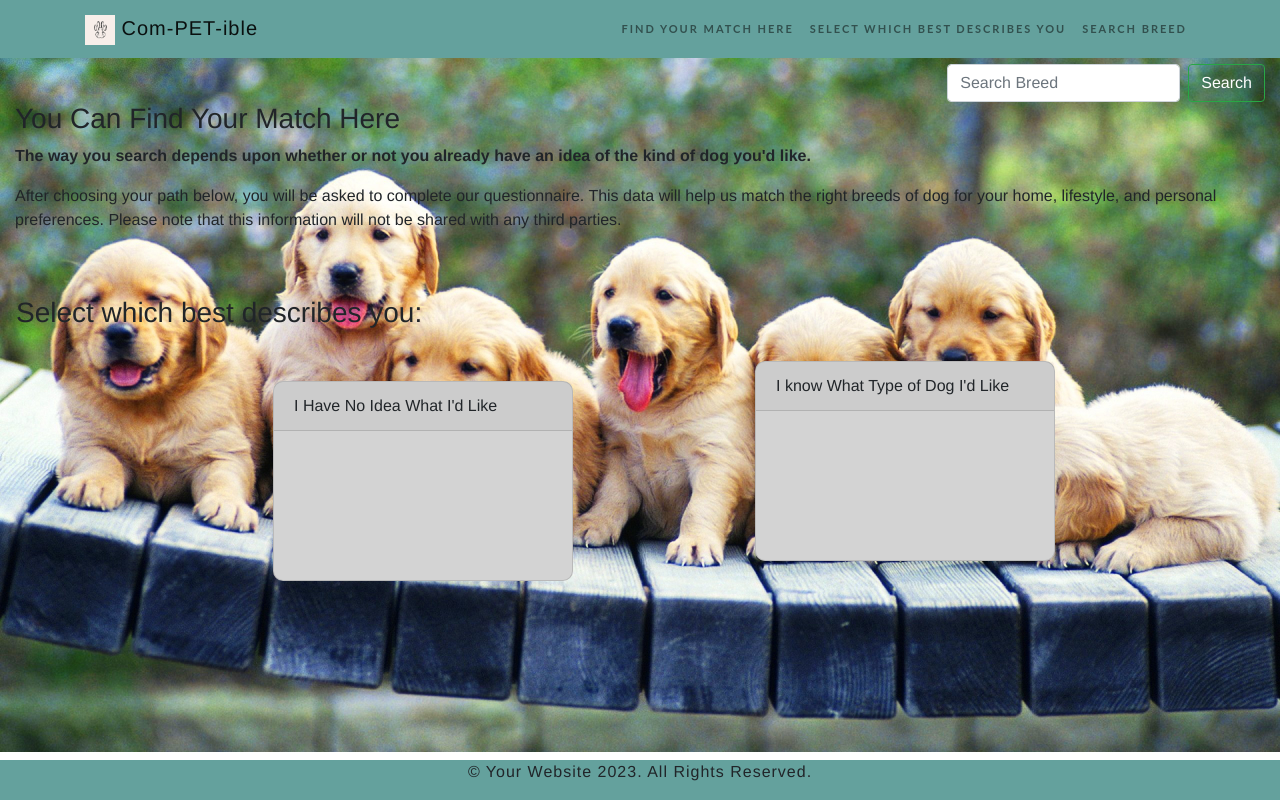
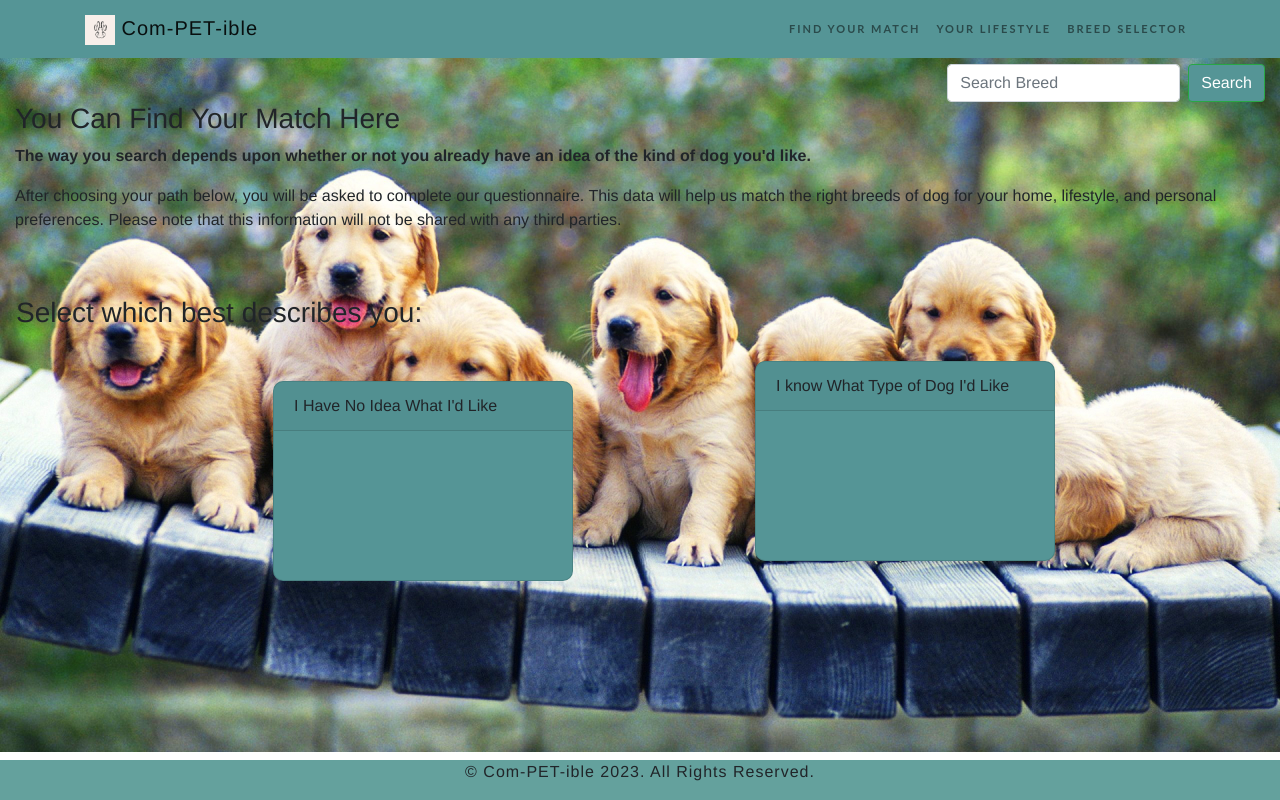
Before and after one commit to Realstranger01/Com-PET-ible, a plain HTML site: page index.html in a window 1280 px wide. Drawn offline with nearby package versions, Linux system fonts and the light colour scheme.

Commit message:
changed div colour

```diff
--- a/assets/css/syle.css
+++ b/assets/css/syle.css
@@ -12,7 +12,7 @@ html {
 
 .navbar {
    border-color: rgba(34, 34, 34, 0.05);
-   background-color: #64a19d;
+   background-color: rgb(85, 149, 150);
    transition: all .35s;
    font-family: 'Catamaran', 'Helvetica', 'Arial', 'sans-serif';
    font-weight: 200;
@@ -45,7 +45,7 @@ html {
 }
 
 .col-6 {
-   border-color: rgba(34, 34, 34, 0.05);
+   border-color: rgb(255, 255, 255);
    display: flex;
    align-items: flex-end;
    margin: opx-15px;
@@ -56,11 +56,11 @@ html {
 
 .btn {
    color: white;
-
+   background-color: rgb(85, 149, 150);
 }
 
 .text-left {
-   border-color: rgba(34, 34, 34, 0.05);
+   border-color: rgb(255, 253, 253);
    font-family: 'Catamaran', 'Helvetica', 'Arial', 'sans-serif';
    font-size: 28px;
    display: flex;
@@ -77,7 +77,7 @@ html {
 }
 
 aside {
-   border-color: rgba(34, 34, 34, 0.05);
+   border-color: rgb(242, 238, 238);
    font-family: 'Catamaran', 'Helvetica', 'Arial', 'sans-serif';
    display: flex;
    align-items: flex-start;
@@ -89,7 +89,7 @@ aside {
 .card {
    width: 300px;
    height: 200px;
-   background-color: lightgray;
+   background-color: rgb(85, 149, 150);
    display: inline-block;
    float: none;
    margin: 20px;
@@ -127,7 +127,7 @@ footer {
    right: 0;
    text-align: center;
    margin-top: auto;
-   border-color: rgba(34, 34, 34, 0.05);
+   border-color: rgb(255, 255, 255);
    background-color: #64a19d;
    transition: all .35s;
    font-family: 'Catamaran', 'Helvetica', 'Arial', 'sans-serif';
--- a/index.html
+++ b/index.html
@@ -14,7 +14,7 @@
     <nav class="navbar navbar-expand-lg navbar-light fixed-top" id="mainNav">
         <div class="container">
             <a class="navbar-brand js-scroll-trigger" href="#page-top"> <img src="./assets/images/logo_paw.jpg"
-                    width="30" height="30" alt="">
+                    width="30" height="30" alt="Logo">
                 Com-PET-ible </a>
             <button class="navbar-toggler navbar-toggler-right" type="button" data-toggle="collapse"
                 data-target="#navbarResponsive" aria-controls="navbarResponsive" aria-expanded="true"
@@ -25,14 +25,13 @@
             <div class="navbar-collapse collapse show" id="navbarResponsive">
                 <ul class="navbar-nav ml-auto">
                     <li class="nav-item">
-                        <a class="nav-link js-scroll-trigger" href="#How To Use">Find Your Match Here</a>
+                        <a class="nav-link js-scroll-trigger" href="#Find your match">Find Your Match</a>
                     </li>
                     <li class="nav-item">
-                        <a class="nav-link js-scroll-trigger" href="#Select which best describes you">Select which best
-                            describes you</a>
+                        <a class="nav-link js-scroll-trigger" href="#Your lifestyle">Your Lifestyle</a>
                     </li>
                     <li class="nav-item">
-                        <a class="nav-link js-scroll-trigger" href="#Search Breed">Search Breed</a>
+                        <a class="nav-link js-scroll-trigger" href="#Breed Selector">Breed Selector</a>
                     </li>
                 </ul>
             </div>
@@ -91,7 +90,7 @@
 
                         <footer>
                             <div class="container">
-                                <p>© Your Website 2023. All Rights Reserved.</p>
+                                <p>© Com-PET-ible 2023. All Rights Reserved.</p>
 
                             </div>
                         </footer>
```
